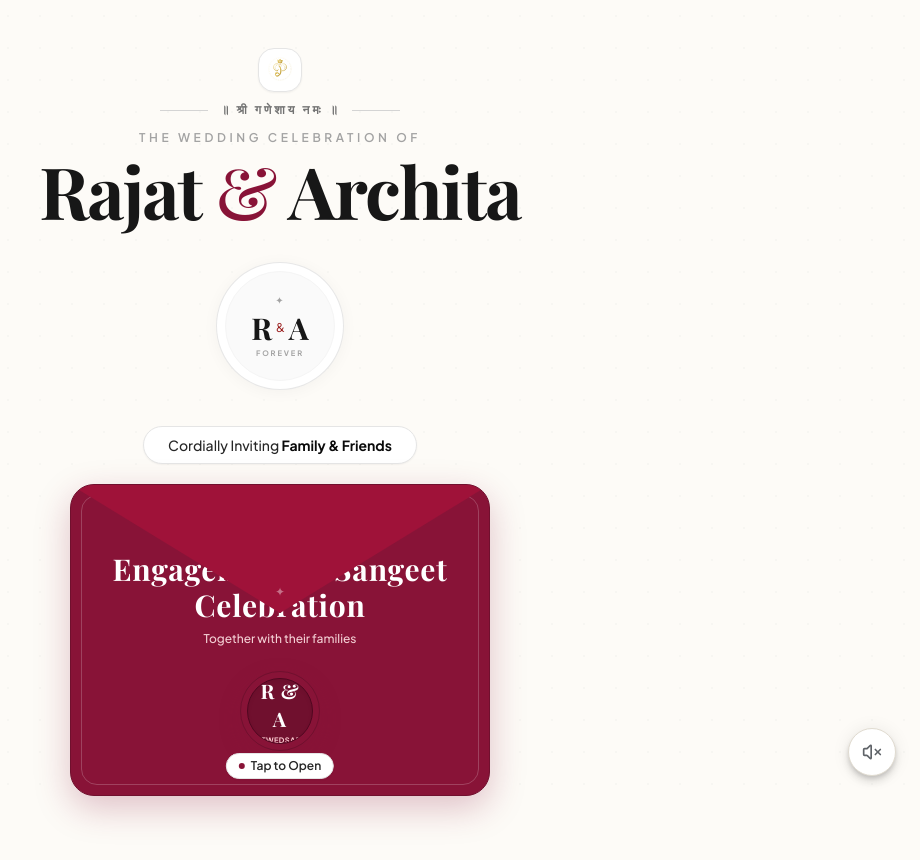
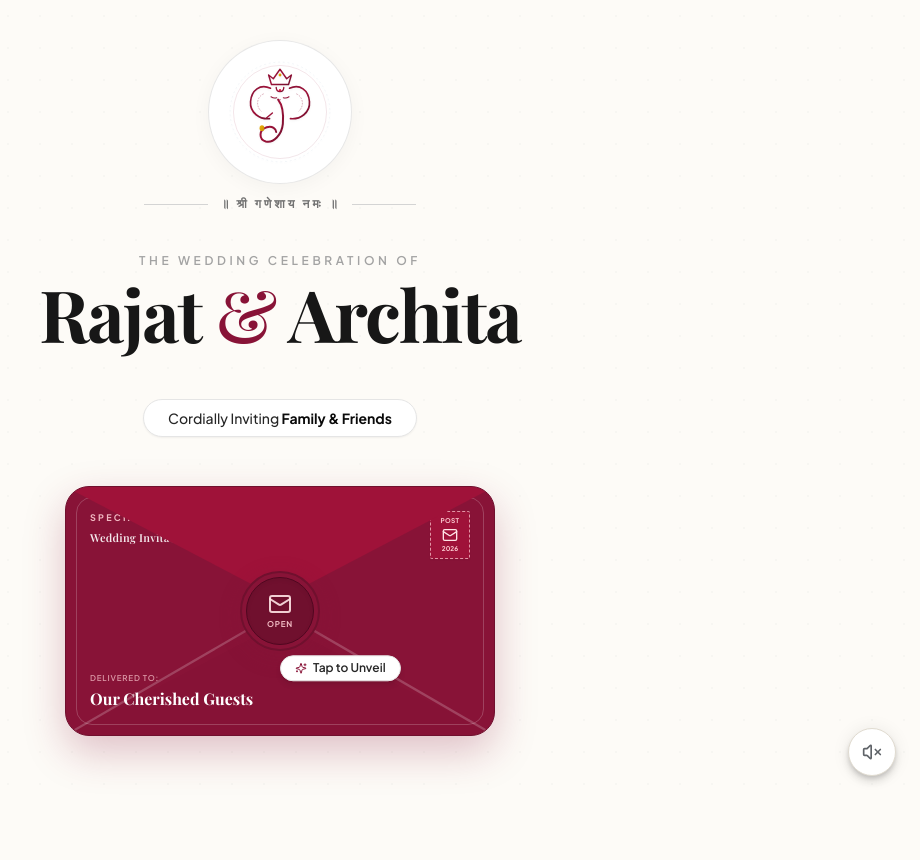
Before and after one commit to shank250/archita-rajat, a React (Vite) app: page / in a window 1280 px wide. Shown: the top 860 px of the page, without its empty margins (360-1280 px from the left). After the commit the page ends 800 px from the top, so only its background shows below. Built offline with nearby package versions, Linux system fonts and the light colour scheme; a web font is replaced by a local one.

Commit message:
style: enlarge elegant Ganesha artwork, remove R&A circular monogram, and refine post mail envelope

```diff
--- a/src/components/hero/HeroSection.tsx
+++ b/src/components/hero/HeroSection.tsx
@@ -1,12 +1,11 @@
 import React, { useState } from 'react';
 import { motion, AnimatePresence } from 'framer-motion';
-import { RoyalMonogram } from './RoyalMonogram';
 import { WaxSeal } from './WaxSeal';
 import { useGuest } from '../../context/GuestContext';
 import { useAudio } from '../../context/AudioContext';
 import { triggerCelebrationFireworks } from '../../utils/confetti';
 import { coupleData } from '../../data/weddingData';
-import { ChevronDown } from 'lucide-react';
+import { ChevronDown, Mail } from 'lucide-react';
 
 interface HeroSectionProps {
   isOpen: boolean;
@@ -39,31 +38,35 @@ export const HeroSection: React.FC<HeroSectionProps> = ({ isOpen, onOpen }) => {
   };
 
   return (
-    <section className="relative min-h-screen flex flex-col items-center justify-between pt-12 pb-14 px-4 text-center z-10 max-w-4xl mx-auto">
+    <section className="relative min-h-screen flex flex-col items-center justify-between pt-10 pb-12 px-4 text-center z-10 max-w-4xl mx-auto">
 
-      {/* 1. Auspicious Shloka & Clean Ganesha Icon */}
+      {/* 1. Auspicious Lord Ganesha Artwork in Large, Simple, Elegant Presentation */}
       <motion.div
-        initial={{ opacity: 0, y: -15 }}
+        initial={{ opacity: 0, y: -20 }}
         animate={{ opacity: 1, y: 0 }}
-        transition={{ duration: 0.8 }}
+        transition={{ duration: 0.9, ease: [0.16, 1, 0.3, 1] }}
         className="flex flex-col items-center"
       >
-        {/* Clean White Ganesha Badge */}
-        <div className="w-11 h-11 mb-2.5 p-2 rounded-2xl bg-white border border-neutral-200 shadow-sm flex items-center justify-center">
-          <img src="/ganesha.svg" alt="Lord Ganesha" className="w-full h-full object-contain" />
+        {/* Large, Crisp, Serene Ganesha Frame */}
+        <div className="w-28 h-28 sm:w-36 sm:h-36 mb-3 p-3.5 rounded-full bg-white border border-neutral-200/90 shadow-[0_4px_20px_rgba(0,0,0,0.04)] flex items-center justify-center transition-transform hover:scale-105">
+          <img
+            src="/ganesha.svg"
+            alt="Lord Ganesha"
+            className="w-full h-full object-contain filter drop-shadow-sm"
+          />
         </div>
 
         {/* Sacred Sanskrit Greeting with Hairline Dividers */}
         <div className="flex items-center gap-3">
-          <div className="h-[1px] w-8 sm:w-12 bg-neutral-300" />
+          <div className="h-[1px] w-10 sm:w-16 bg-neutral-300" />
           <p className="text-neutral-500 font-sans text-xs tracking-[0.25em] font-semibold uppercase">
             ॥ श्री गणेशाय नमः ॥
           </p>
-          <div className="h-[1px] w-8 sm:w-12 bg-neutral-300" />
+          <div className="h-[1px] w-10 sm:w-16 bg-neutral-300" />
         </div>
       </motion.div>
 
-      {/* 2. Modern Clean Typography & Couple Announcement */}
+      {/* 2. Modern Clean Typography & Couple Announcement (No R&A circular logo) */}
       <motion.div
         initial={{ opacity: 0, y: 15 }}
         animate={{ opacity: 1, y: 0 }}
@@ -79,15 +82,12 @@ export const HeroSection: React.FC<HeroSectionProps> = ({ isOpen, onOpen }) => {
         </h1>
       </motion.div>
 
-      {/* 3. Bespoke Clean Monogram Crest */}
-      <RoyalMonogram />
-
-      {/* 4. Minimalist Modern Guest Personalization Pill */}
+      {/* 3. Minimalist Modern Guest Personalization Pill */}
       <motion.div
         initial={{ opacity: 0, scale: 0.95 }}
         animate={{ opacity: 1, scale: 1 }}
         transition={{ duration: 0.7, delay: 0.2 }}
-        className="my-3 px-6 py-2 rounded-full bg-white border border-neutral-200 shadow-sm text-neutral-800 text-xs sm:text-sm font-medium"
+        className="my-2 px-6 py-2 rounded-full bg-white border border-neutral-200 shadow-sm text-neutral-800 text-xs sm:text-sm font-medium"
       >
         {isPersonalized ? (
           <>
@@ -100,67 +100,91 @@ export const HeroSection: React.FC<HeroSectionProps> = ({ isOpen, onOpen }) => {
         )}
       </motion.div>
 
-      {/* 5. Solid Deep Wine Envelope & Wax Stamp Unboxing */}
-      <div className="relative w-full max-w-[360px] sm:max-w-[420px] mx-auto mt-2 mb-4 perspective-1000">
+      {/* 4. Realistic Luxury Post Mail Envelope Unboxing Experience */}
+      <div className="relative w-full max-w-[380px] sm:max-w-[430px] h-[230px] sm:h-[250px] mx-auto mt-3 mb-4 perspective-1000">
 
-        {/* Envelope Outer Shell: Solid Rich Wine */}
-        <div className="relative bg-[#881337] rounded-3xl p-6 sm:p-8 shadow-[0_12px_35px_rgba(136,19,55,0.25)] border border-[#70102E] overflow-hidden text-white">
+        {/* Envelope Outer Shell: Solid Rich Wine Stationery */}
+        <div className="relative w-full h-full bg-[#881337] rounded-3xl shadow-[0_16px_40px_rgba(136,19,55,0.25)] border border-[#70102E] overflow-hidden text-white flex flex-col justify-between p-5 sm:p-6">
 
-          {/* Subtle Clean Inner Border */}
+          {/* Subtle Inner Stitching Border */}
           <div className="absolute inset-2.5 border border-white/20 rounded-2xl pointer-events-none" />
 
-          {/* 3D Envelope Flap */}
+          {/* Postal Envelope Diagonal Fold Geometry (SVG Hairlines) */}
+          <svg className="absolute inset-0 w-full h-full pointer-events-none opacity-20" preserveAspectRatio="none" viewBox="0 0 100 100">
+            {/* Bottom-left to center */}
+            <line x1="0" y1="100" x2="50" y2="50" stroke="white" strokeWidth="0.75" />
+            {/* Bottom-right to center */}
+            <line x1="100" y1="100" x2="50" y2="50" stroke="white" strokeWidth="0.75" />
+            {/* Bottom triangle background shading */}
+            <polygon points="0,100 100,100 50,55" fill="rgba(0,0,0,0.06)" />
+          </svg>
+
+          {/* Top Row: Postal Stamp & Airmail Label */}
+          <div className="relative z-20 flex items-start justify-between w-full">
+            {/* Vintage Post Mail Mark */}
+            <div className="text-left">
+              <span className="text-[9px] font-sans uppercase tracking-[0.25em] text-rose-200/90 font-bold block">
+                SPECIAL DELIVERY
+              </span>
+              <span className="text-[11px] font-serif text-white/90 font-semibold tracking-wide">
+                Wedding Invitation
+              </span>
+            </div>
+
+            {/* Scalloped Postage Stamp */}
+            <div className="w-10 h-12 rounded-sm border border-dashed border-rose-200/70 bg-[#9F1239] p-1 flex flex-col items-center justify-between shadow-sm">
+              <span className="text-[6.5px] font-sans font-bold text-rose-200 tracking-wider">POST</span>
+              <Mail className="w-4 h-4 text-rose-100" />
+              <span className="text-[6.5px] font-sans font-bold text-rose-200">2026</span>
+            </div>
+          </div>
+
+          {/* Bottom Row: Recipient Address Styling */}
+          <div className="relative z-20 text-left">
+            <span className="text-[8px] font-sans uppercase tracking-widest text-rose-200/70 font-semibold">
+              Delivered To:
+            </span>
+            <p className="font-serif text-sm sm:text-base text-white font-bold truncate max-w-[260px]">
+              {isPersonalized ? guestName : "Our Cherished Guests"}
+            </p>
+          </div>
+
+          {/* 3D Top Flap of Envelope */}
           <motion.div
-            className="absolute top-0 inset-x-0 h-32 origin-top preserve-3d shadow-sm z-30"
+            className="absolute top-0 inset-x-0 h-28 origin-top preserve-3d shadow-sm z-30 pointer-events-none"
             style={{
               clipPath: 'polygon(0 0, 100% 0, 50% 100%)',
             }}
             animate={{
               rotateX: isOpen ? -180 : 0,
-              opacity: isOpen ? 0.2 : 1,
+              opacity: isOpen ? 0.15 : 1,
             }}
             transition={{ duration: 0.85, ease: [0.4, 0, 0.2, 1] }}
           >
-            {/* Front of Flap: Solid Wine */}
-            <div className="w-full h-full bg-[#9F1239] border-b border-[#70102E] shadow-sm relative">
-              <div className="absolute bottom-3 left-1/2 -translate-x-1/2 text-white/40 text-xs">
+            {/* Front of Flap: Solid Wine with Subtle Fold Crest */}
+            <div className="w-full h-full bg-[#9F1239] border-b border-[#70102E] shadow-md relative">
+              <div className="absolute bottom-2 left-1/2 -translate-x-1/2 text-white/30 text-xs">
                 ✦
               </div>
             </div>
 
             {/* Back of Flap */}
             <div
-              className="absolute inset-0 bg-[#F5F5F7] backface-hidden flex items-center justify-center border border-neutral-200"
+              className="absolute inset-0 bg-[#F5F5F7] backface-hidden border border-neutral-200"
               style={{ transform: 'rotateY(180deg)' }}
             />
           </motion.div>
 
-          {/* Front Content Inside Envelope */}
-          <div className="relative z-20 pt-4 pb-2 flex flex-col items-center">
-            <span className="text-[9.5px] font-sans tracking-widest uppercase text-rose-200 font-semibold mb-1">
-              Official Invitation
-            </span>
-
-            <h2 className="font-serif text-2xl sm:text-3xl text-white font-bold tracking-wide">
-              {coupleData.ceremonyTitle}
-            </h2>
-
-            <p className="text-xs font-sans text-rose-100/90 font-medium mt-2 mb-1">
-              Together with their families
-            </p>
-
-            {/* 3D Wax Seal Button */}
-            <div className="mt-5 mb-1 z-40">
-              <WaxSeal
-                onClick={handleSealClick}
-                hashtag={coupleData.hashtag}
-                isOpening={isAnimating || isOpen}
-              />
-            </div>
+          {/* Center Post Mail Wax Seal Stamp */}
+          <div className="absolute top-1/2 left-1/2 -translate-x-1/2 -translate-y-1/2 z-40">
+            <WaxSeal
+              onClick={handleSealClick}
+              isOpening={isAnimating || isOpen}
+            />
           </div>
         </div>
 
-        {/* Sliding Invitation Card Preview (emerges when unboxed) */}
+        {/* Sliding Invitation Card Preview (emerges smoothly when unboxed) */}
         <AnimatePresence>
           {isOpen && (
             <motion.div
@@ -183,7 +207,7 @@ export const HeroSection: React.FC<HeroSectionProps> = ({ isOpen, onOpen }) => {
         </AnimatePresence>
       </div>
 
-      {/* 6. Clean Scroll Down Indicator */}
+      {/* 5. Clean Scroll Down Indicator */}
       <AnimatePresence>
         {isOpen && (
           <motion.div
--- a/src/components/hero/WaxSeal.tsx
+++ b/src/components/hero/WaxSeal.tsx
@@ -1,50 +1,51 @@
 import React from 'react';
 import { motion } from 'framer-motion';
+import { Mail, Sparkles } from 'lucide-react';
 
 interface WaxSealProps {
   onClick: (e: React.MouseEvent<HTMLButtonElement>) => void;
-  hashtag?: string;
   isOpening?: boolean;
 }
 
 export const WaxSeal: React.FC<WaxSealProps> = ({
   onClick,
-  hashtag = "#RajatWedsArchita",
   isOpening = false,
 }) => {
   return (
     <motion.button
       type="button"
       onClick={onClick}
-      aria-label="Open wedding invitation"
-      whileHover={{ scale: 1.05 }}
-      whileTap={{ scale: 0.95 }}
+      aria-label="Open post mail invitation"
+      whileHover={{ scale: 1.06 }}
+      whileTap={{ scale: 0.94 }}
       className="relative group cursor-pointer focus:outline-none select-none"
     >
-      {/* Solid Rich Wine Circular Seal */}
-      <div className="relative w-20 h-20 sm:w-22 sm:h-22 rounded-full bg-[#881337] p-1.5 shadow-[0_8px_20px_rgba(136,19,55,0.35)] flex items-center justify-center border border-[#70102E] transition-transform">
+      {/* 3D Wax Seal with organic sculpted stamp edge */}
+      <div className="relative w-16 h-16 sm:w-20 sm:h-20 rounded-full bg-[#881337] p-1 shadow-[0_6px_20px_rgba(136,19,55,0.4)] flex items-center justify-center border-2 border-[#70102E] transition-all group-hover:shadow-[0_8px_25px_rgba(136,19,55,0.5)]">
 
         {/* Debossed Stamped Medallion */}
-        <div className="w-full h-full rounded-full bg-[#70102E] border border-[#500720] flex flex-col items-center justify-center p-1 relative overflow-hidden shadow-inner">
+        <div className="w-full h-full rounded-full bg-[#70102E] border border-[#500720] flex flex-col items-center justify-center relative overflow-hidden shadow-inner">
 
-          {/* Stamped Monogram */}
-          <span className="font-serif text-white text-lg sm:text-xl font-bold tracking-wider">
-            R & A
-          </span>
+          {/* Subtle Stamped Mail Icon */}
+          <Mail className="w-5 h-5 sm:w-6 sm:h-6 text-rose-100/90 drop-shadow-sm transition-transform group-hover:scale-110" />
 
-          {/* Hashtag Ring */}
-          <span className="text-[7.5px] font-sans font-bold text-rose-200 tracking-wider text-center uppercase mt-0.5">
-            {hashtag}
+          {/* Stamped Seal Text */}
+          <span className="text-[7.5px] sm:text-[8px] font-sans font-bold text-rose-200/90 tracking-widest uppercase mt-0.5">
+            OPEN
           </span>
         </div>
       </div>
 
-      {/* Clean Floating Prompt Tag */}
+      {/* Floating Prompt Tag */}
       {!isOpening && (
-        <div className="absolute -bottom-7 left-1/2 -translate-x-1/2 whitespace-nowrap px-3 py-1 rounded-full bg-white border border-neutral-200 text-xs font-sans font-semibold text-neutral-800 shadow-sm flex items-center gap-1.5">
-          <span className="w-1.5 h-1.5 rounded-full bg-[#881337]" />
-          <span>Tap to Open</span>
-        </div>
+        <motion.div
+          animate={{ y: [0, -3, 0] }}
+          transition={{ duration: 2, repeat: Infinity, ease: "easeInOut" }}
+          className="absolute -bottom-8 left-1/2 -translate-x-1/2 whitespace-nowrap px-3.5 py-1 rounded-full bg-white border border-neutral-200 text-xs font-sans font-semibold text-neutral-800 shadow-md flex items-center gap-1.5"
+        >
+          <Sparkles className="w-3 h-3 text-[#881337]" />
+          <span>Tap to Unveil</span>
+        </motion.div>
       )}
     </motion.button>
   );
```
Also changed, not shown: public/ganesha.svg.
